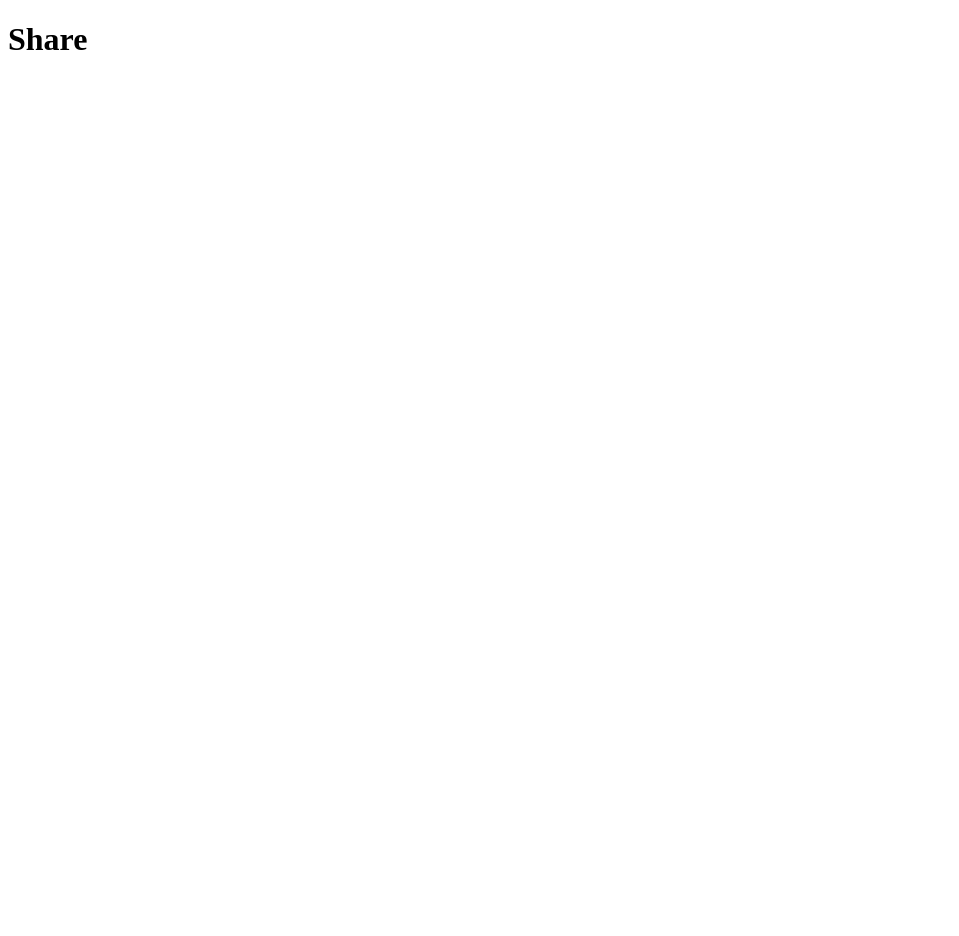
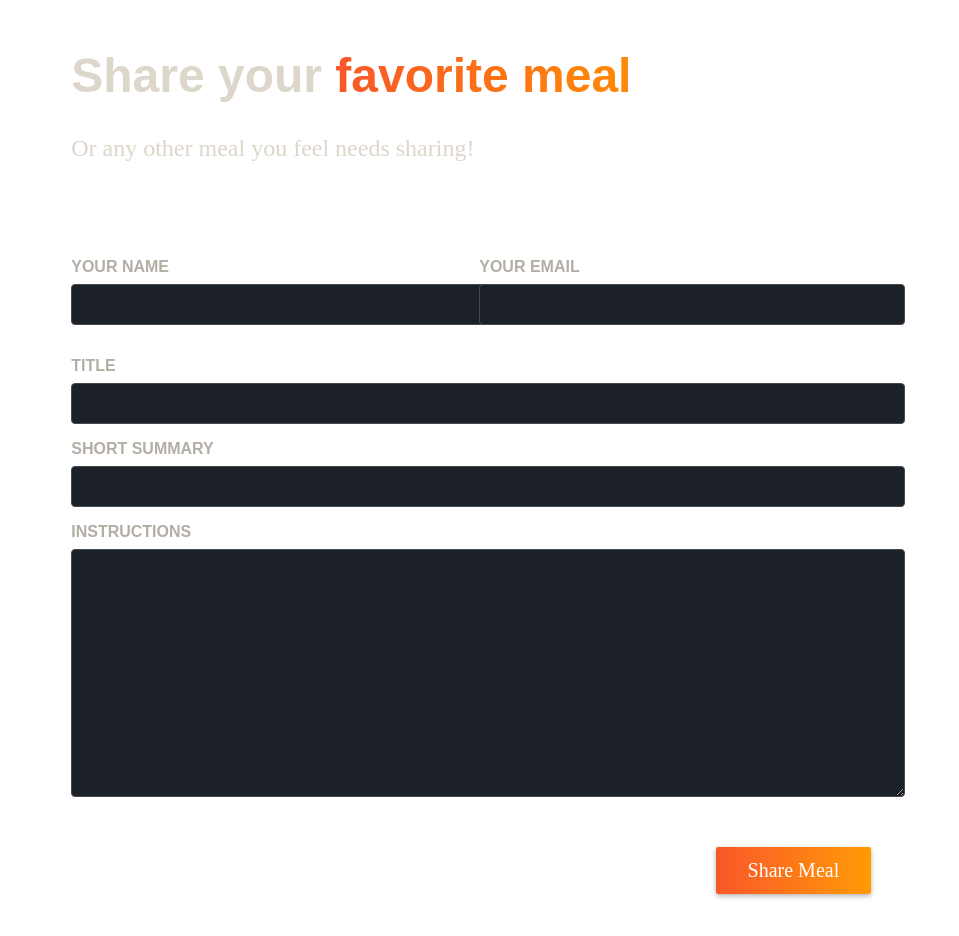
Before and after one commit to Quiatus/2025, a Next.js app in the folder React/25 - NextJS/food_app/: page /meals/share in a window 1280 px wide. Shown: the top 936 px of the page, without its empty margins (0-959 px from the left). Before the commit the page ends 800 px from the top, so only its background shows below. Built offline with nearby package versions, Linux system fonts and the light colour scheme.

Commit message:
add meal share page

```diff
--- a/React/25 - NextJS/food_app/app/meals/share/page.js
+++ b/React/25 - NextJS/food_app/app/meals/share/page.js
@@ -1,7 +1,49 @@
-export default function Share() {
+import classes from './page.module.css';
+
+export default function ShareMealPage() {
   return (
-    <h1>
-      Share
-    </h1>
-  )
+    <>
+      <header className={classes.header}>
+        <h1>
+          Share your <span className={classes.highlight}>favorite meal</span>
+        </h1>
+        <p>Or any other meal you feel needs sharing!</p>
+      </header>
+      <main className={classes.main}>
+        <form className={classes.form}>
+          <div className={classes.row}>
+            <p>
+              <label htmlFor="name">Your name</label>
+              <input type="text" id="name" name="name" required />
+            </p>
+            <p>
+              <label htmlFor="email">Your email</label>
+              <input type="email" id="email" name="email" required />
+            </p>
+          </div>
+          <p>
+            <label htmlFor="title">Title</label>
+            <input type="text" id="title" name="title" required />
+          </p>
+          <p>
+            <label htmlFor="summary">Short Summary</label>
+            <input type="text" id="summary" name="summary" required />
+          </p>
+          <p>
+            <label htmlFor="instructions">Instructions</label>
+            <textarea
+              id="instructions"
+              name="instructions"
+              rows="10"
+              required
+            ></textarea>
+          </p>
+          IMAGE PICKER
+          <p className={classes.actions}>
+            <button type="submit">Share Meal</button>
+          </p>
+        </form>
+      </main>
+    </>
+  );
 }
--- /dev/null
+++ b/React/25 - NextJS/food_app/app/meals/share/page.module.css
@@ -0,0 +1,98 @@
+.header {
+  gap: 3rem;
+  margin: 3rem auto 5rem auto;
+  width: 90%;
+  max-width: 75rem;
+  color: #ddd6cb;
+  font-size: 1.5rem;
+}
+
+.header h1 {
+  font-family: 'Montserrat', sans-serif;
+}
+
+.highlight {
+  background: linear-gradient(90deg, #f9572a, #ff8a05);
+  background-clip: text;
+  -webkit-background-clip: text;
+  -webkit-text-fill-color: transparent;
+}
+
+.main {
+  width: 90%;
+  max-width: 75rem;
+  margin: 3rem auto;
+  color: white;
+}
+
+.form {
+  max-width: 50rem;
+}
+
+.form label {
+  display: block;
+  margin-bottom: 0.5rem;
+  font-size: 1rem;
+  font-family: 'Montserrat', sans-serif;
+  text-transform: uppercase;
+  color: #b3aea5;
+  font-weight: bold;
+}
+
+.form input,
+.form textarea {
+  display: block;
+  width: 100%;
+  padding: 0.5rem 1rem;
+  border-radius: 4px;
+  border: 1px solid #454952;
+  background: #1c2027;
+  font-size: 1.25rem;
+  font-family: 'Montserrat', sans-serif;
+  color: #ddd6cb;
+}
+
+.form input:focus,
+.form textarea:focus {
+  outline-color: #f99f2a;
+  background-color: #1f252d;
+}
+
+.row {
+  display: flex;
+  gap: 1rem;
+}
+
+.row p {
+  width: 100%;
+}
+
+.actions {
+  text-align: right;
+}
+
+.actions button {
+  border: 0;
+  padding: 0.75rem 2rem;
+  background: linear-gradient(90deg, #f9572a, #ff9b05);
+  border: none;
+  color: #ffffff;
+  border-radius: 2px;
+  cursor: pointer;
+  font: inherit;
+  font-size: 1.25rem;
+  box-shadow: 0 2px 5px rgba(0, 0, 0, 0.3);
+}
+
+.actions button:hover,
+.actions button:focus {
+  background: linear-gradient(90deg, #fd4715, #f9b241);
+}
+
+.actions button:disabled,
+.actions button:hover:disabled,
+.actions button:focus:disabled {
+  background: #ccc;
+  color: #979797;
+  cursor: not-allowed;
+}
```
